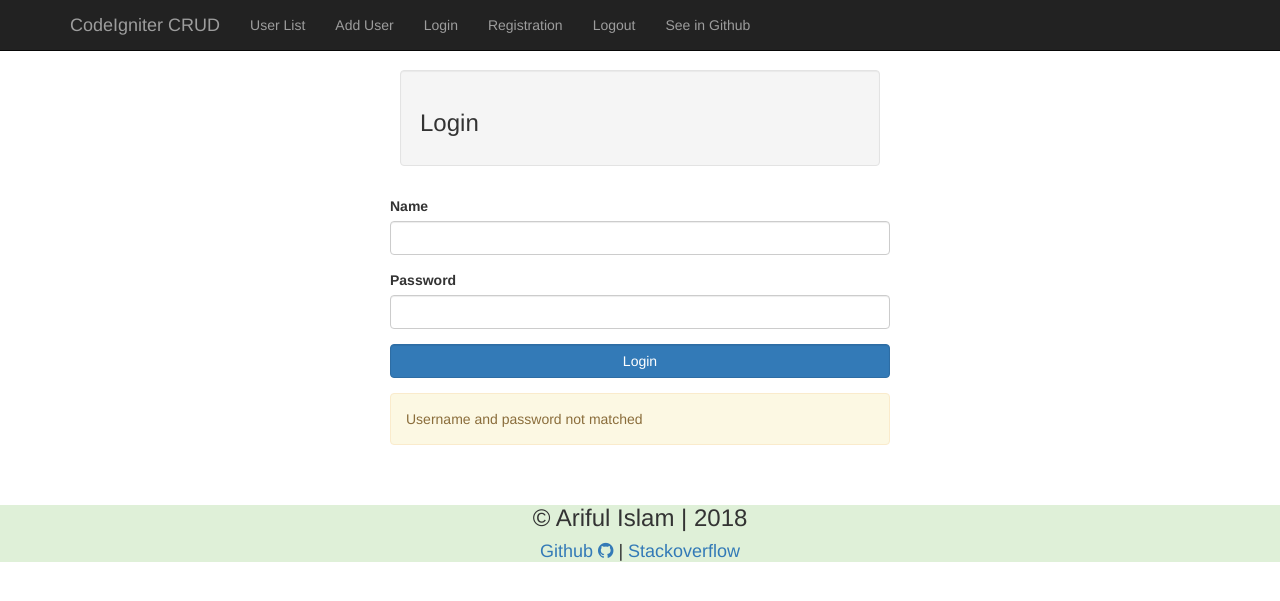
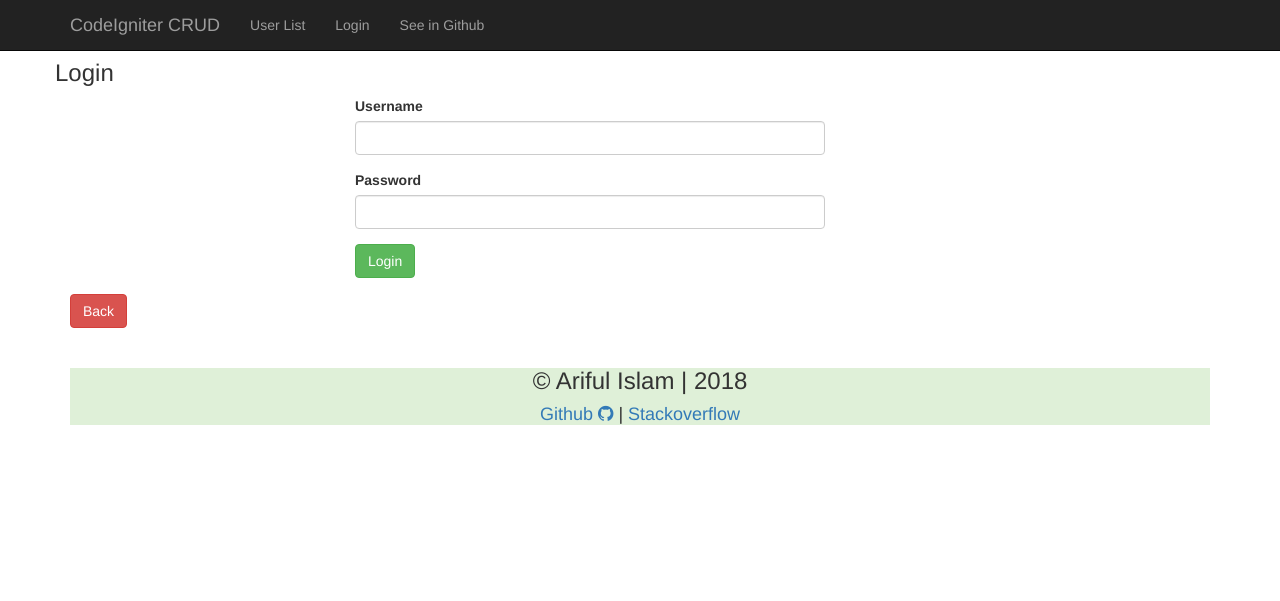
Before and after one commit to arif98741/codeigniter_crud, a CodeIgniter app: page /index.php/login/index in a window 1280 px wide. Shown: the top 601 px of the page. Run offline with CodeIgniter, Linux system fonts and the light colour scheme.

Commit message:
User Role & Page Entry Restriction

```diff
--- a/application/controllers/Login.php
+++ b/application/controllers/Login.php
@@ -12,8 +12,6 @@ class Login extends CI_Controller{
 	public function __construct()
 	{
 		parent::__construct();
-		$this->load->library("session");
-
 	}
 
 	/*
@@ -23,9 +21,14 @@ class Login extends CI_Controller{
 	*/
     public function index()
     {
-       $this->load->view('template/inc/header.php');
+      if($this->session->has_userdata('login')){
+      	redirect('home');
+      }else{
+      	$this->load->view('template/inc/header.php');
        $this->load->view('template/auth/login.php');
        $this->load->view('template/inc/footer.php');
+      }
+
     }
 
 
@@ -33,7 +36,7 @@ class Login extends CI_Controller{
 	!--------------------------------------------
 	!  Save Registration Data
 	!--------------------------------------------
-	*/
+
 	public function registration()
     {
 
@@ -66,7 +69,7 @@ class Login extends CI_Controller{
 		}
 
 
-    }
+    }*/
 
 
 	/*
@@ -76,13 +79,39 @@ class Login extends CI_Controller{
 	*/
 	public function login()
     {
-       $this->load->view('template/inc/header.php');
-       $this->load->view('template/auth/login.php');
-       $this->load->view('template/inc/footer.php');
 
        $username = $this->input->post("username");
        $password = $this->input->post("password");
-       $status = $this->LoginModel->login($username,$password);
+       $status 	 = $this->LoginModel->login($username,$password);
+       if ($status->result_id->num_rows > 0) {
+
+	       $data 	 = $status->result_object();
+	       $session['login'] = true;
+	       $session['designation'] = $data[0]->designation;
+	       $session['id'] = $data[0]->id;
+
+	       $this->session->set_userdata($session); //
+	       redirect('home');
+       }else{
+       	   redirect("login");
+       }
+
+    }
+
+    /*
+	!--------------------------------------------
+	!     User Logout
+	!--------------------------------------------
+	*/
+	public function logout()
+    {
+    	$this->session->unset_userdata('login');
+    	$this->session->unset_userdata('designation');
+
+    	redirect('login');
+    	// echo "<pre>";
+    	// print_r($this->session->userdata());
+    	// echo "</pre>";
     }
 
 }
--- a/application/models/LoginModel.php
+++ b/application/models/LoginModel.php
@@ -39,9 +39,8 @@
            $result =  $this->db->get_where("usertable",$where);
            if($result)
            {
-               return true;
-           }
-           else{
+              return $result;
+           }else{
                return false;
            }
         }
--- a/application/views/template/auth/login.php
+++ b/application/views/template/auth/login.php
@@ -1,36 +1,44 @@
 <div class="row" style="margin-top: 40px;">
 
-	<div class="well" style="max-width:480px; margin: 30px auto;">
+    <div class="card">
         <h3>Login</h3>
     </div>
 
+    <?php echo form_open_multipart('login/login'); ?>
 
-	<form action="<?php echo site_url("Login/login"); ?>" method="post" style="max-width: 500px; margin:  0 auto;">
+        <div class="row">
 
+            <div class="col-md-offset-3 col-md-5">
                 <div class="form-group">
-			<label for="name">Name</label>
+                <label for="name">Username</label>
                 <input type="text" name="username" class="form-control">
                 </div>
 
                 <div class="form-group">
                     <label for="name">Password</label>
-			<input type="password" name="password" class="form-control">
+                    <input type="text" name="password"  class="form-control">
                 </div>
-
 
                 <div class="form-group">
 
-			<input type="submit" class="form-control btn btn-primary" value="Login">
+                    <input type="submit" value="Login"  class="btn btn-success">
                 </div>
-		<p class="alert alert-warning">
 
-			Username and password not matched
-		</p>
+            </div>
+
+            <div class="col-md-6">
+
+                 <?php if(isset($error)): ?>
+                    <div class="alert alert-warning">
+                        <?php echo $error['login_error']; ?>
+                    </div>
+                 <?php endif; ?>
 
 
+             </div>
+        </div>
     </form>
 
 
 </div>
-
-</div>
+<a href="<?php echo site_url("Home"); ?>" class="btn btn-danger">Back</a>
--- a/application/views/template/inc/header.php
+++ b/application/views/template/inc/header.php
@@ -37,29 +37,40 @@ defined('BASEPATH') OR exit('No direct script access allowed');
                             <a href="<?php echo site_url('user/userlist'); ?>">User List</a>
 
                         </li>
+
+
+                        <?php if($this->session->has_userdata('login') && $this->session->designation == 'admin'): ?>
+
                         <li>
                             <a href="<?php echo site_url("user/adduser"); ?>">Add User</a>
                         </li>
+                        <?php endif; ?>
+                        <?php if($this->session->has_userdata('login')): ?>
                         <li>
-                            <a href="<?php echo site_url("Login/login"); ?>">Login</a>
+                            <a href="user/profile/<?php echo $this->session->id; ?>">Profile</a>
                         </li>
-
-                        <li>
-                            <a href="<?php echo site_url("Login/registration"); ?>">Registration</a>
-                        </li>
+                        <?php endif; ?>
 
 
                         <li>
-                            <a href="#">Logout</a>
+                            <?php if ($this->session->has_userdata('login')): ?>
+
+                                <a href="<?php echo site_url("login/logout"); ?>">Logout</a>
+
+                            <?php else: ?>
+
+                                <a href="<?php echo site_url("login"); ?>">Login</a>
+                            <?php endif; ?>
+
                         </li>
+
+                       <!--  <li>
+                           <a href="<?php echo site_url("Login/registration"); ?>">Registration</a>
+                       </li> -->
 
                          <li>
                             <a href="https://github.com/arif98741/codeigniter_crud" target="_blank">See in Github</a>
                         </li>
-
-
-
-
 
                     </ul>
                 </div>
```
Also changed, not shown: application/controllers/User.php (+20 -1 lines), application/views/template/user/viewuser.php (+12 -1 lines). Lines whose indentation alone changed are shown as unchanged.
